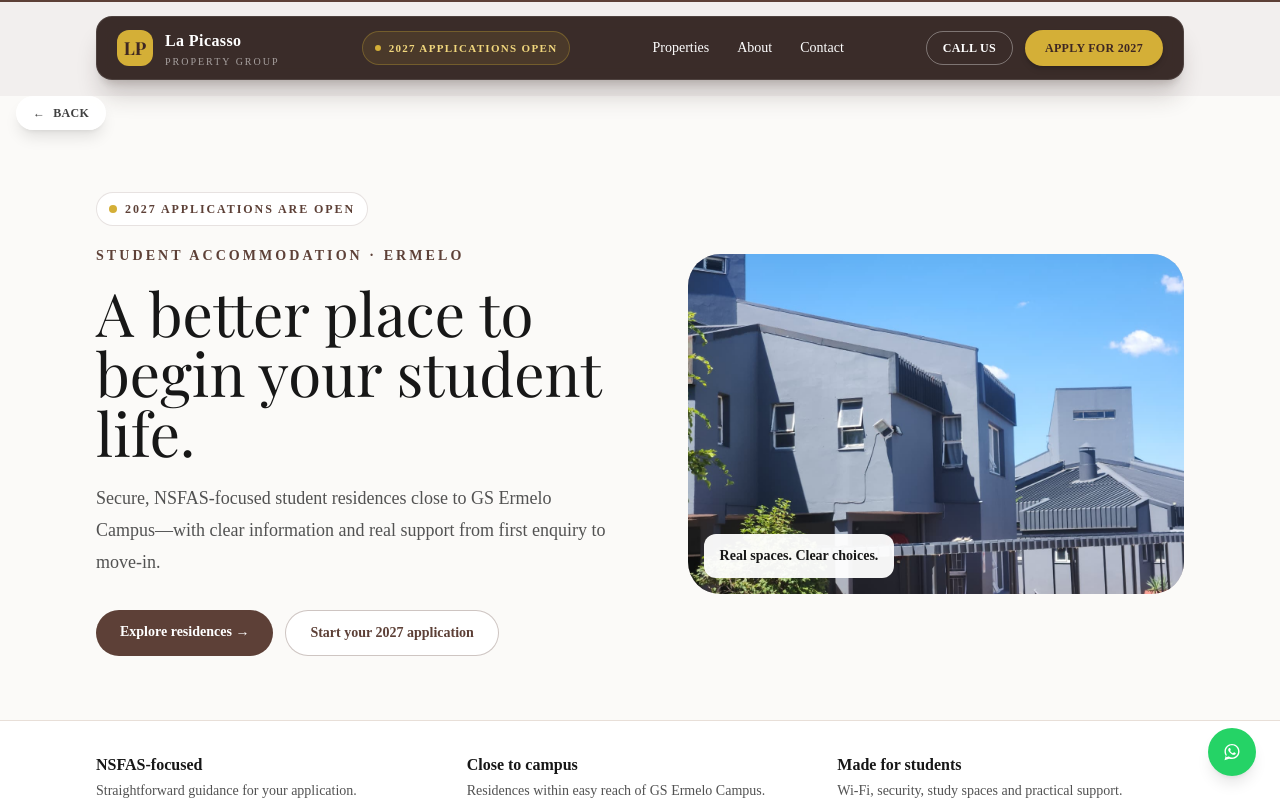
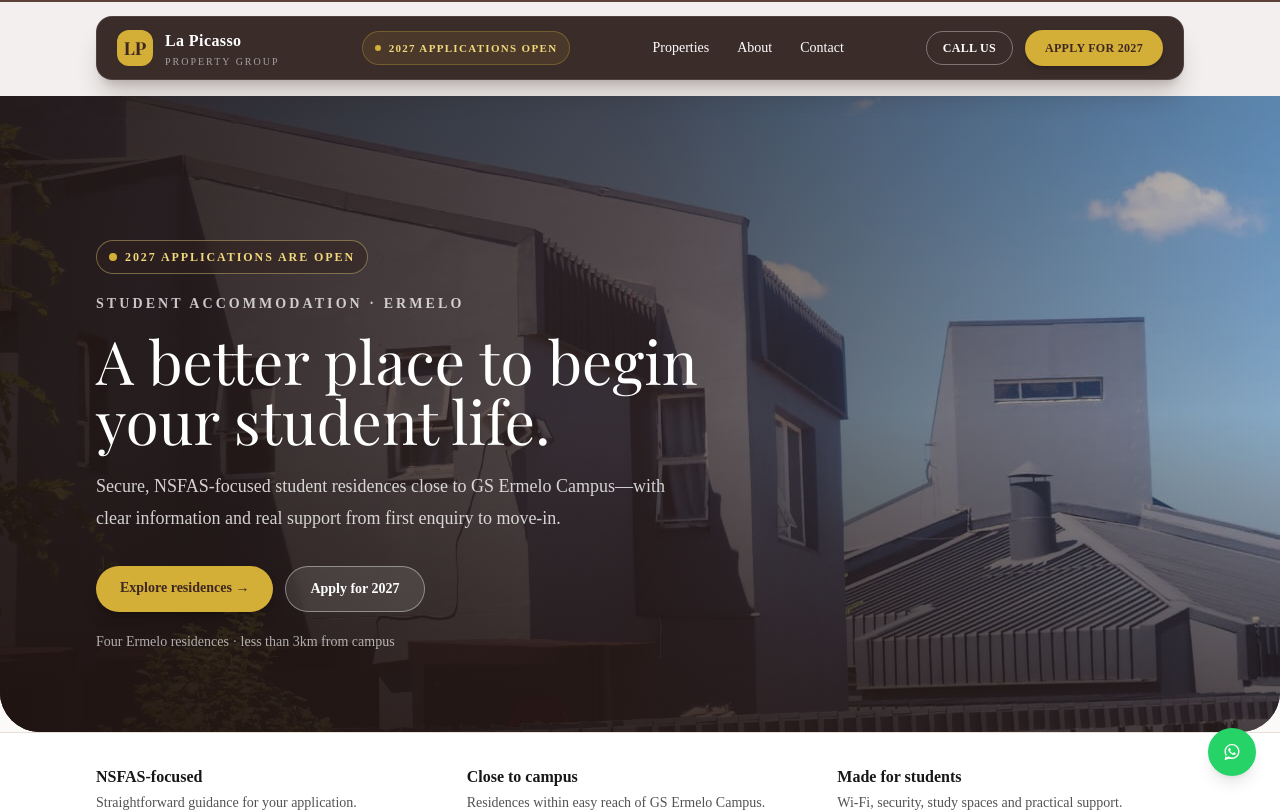
Before and after one commit to Nsukumanzini/la-picasso, a Next.js app: page / in a window 1280 px wide. Shown: the top 812 px of the page. Built offline with nearby package versions, Linux system fonts and the light colour scheme; a web font is replaced by a local one.

Commit message:
Use residence image as home hero background

```diff
--- a/src/app/layout.tsx
+++ b/src/app/layout.tsx
@@ -3,7 +3,6 @@ import { Playfair_Display, Inter } from "next/font/google";
 import "./globals.css";
 import Navbar from "@/components/navigation/Navbar";
 import MobileBottomBar from "@/components/navigation/MobileBottomBar";
-import GlobalBackButton from "@/components/navigation/GlobalBackButton";
 import Footer from "@/components/Footer";
 import WhatsAppButton from "@/components/WhatsAppButton";
 import ScrollProgress from "@/components/ui/ScrollProgress";
@@ -58,7 +57,6 @@ export default function RootLayout({
         <ToastProvider>
           <ScrollProgress />
           <Navbar />
-          <GlobalBackButton />
           <main className="min-h-screen pt-24 pb-24">{children}</main>
           <Footer />
           <WhatsAppButton />
--- a/src/app/page.tsx
+++ b/src/app/page.tsx
@@ -4,9 +4,20 @@ import { propertyRecords } from "@/components/properties/propertiesData";
 
 export default function HomePage() {
   return <div className="bg-[#fbfaf8] pb-20">
-    <section className="mx-auto grid max-w-6xl gap-10 px-4 pb-16 pt-14 sm:px-6 lg:grid-cols-[1fr_0.9fr] lg:items-center lg:pt-24 lg:px-8">
-      <div><div className="mb-5 inline-flex items-center gap-2 rounded-full border border-picasso-brown/15 bg-white px-3 py-2 text-xs font-semibold uppercase tracking-[0.16em] text-picasso-brown"><span className="h-2 w-2 rounded-full bg-[#D4AF37]" /> 2027 applications are open</div><p className="text-sm font-semibold uppercase tracking-[0.22em] text-picasso-brown">Student accommodation · Ermelo</p><h1 className="mt-4 max-w-xl font-serif text-5xl leading-[1.08] text-neutral-900 sm:text-6xl">A better place to begin your student life.</h1><p className="mt-5 max-w-lg text-lg leading-8 text-neutral-600">Secure, NSFAS-focused student residences close to GS Ermelo Campus—with clear information and real support from first enquiry to move-in.</p><div className="mt-8 flex flex-wrap gap-3"><Link href="/properties" className="rounded-full bg-picasso-brown px-6 py-3 text-sm font-semibold text-white">Explore residences <span aria-hidden="true">→</span></Link><Link href="/apply" className="rounded-full border border-picasso-brown/30 bg-white px-6 py-3 text-sm font-semibold text-picasso-brown">Start your 2027 application</Link></div></div>
-      <div className="relative min-h-[340px] overflow-hidden rounded-[2rem] bg-picasso-light"><Image src="/assets/properties/legends-lodge/outside-8.jpeg" alt="Exterior of Legends Lodge" fill priority className="object-cover" sizes="(max-width: 1024px) 100vw, 45vw" /><div className="absolute bottom-4 left-4 rounded-xl bg-white/95 px-4 py-3 text-sm font-semibold text-neutral-900">Real spaces. Clear choices.</div></div>
+    <section className="relative isolate min-h-[590px] overflow-hidden rounded-b-[2.5rem] bg-[#30211e]">
+      <Image src="/assets/properties/legends-lodge/outside-8.jpeg" alt="Exterior of Legends Lodge student residence" fill priority className="-z-20 object-cover" sizes="100vw" />
+      <div className="absolute inset-0 -z-10 bg-gradient-to-r from-[#201412]/90 via-[#2d1b17]/70 to-[#2d1b17]/25" />
+      <div className="absolute inset-0 -z-10 bg-gradient-to-t from-[#201412]/65 via-transparent to-[#201412]/10" />
+      <div className="relative mx-auto flex min-h-[590px] max-w-6xl items-end px-4 pb-16 pt-36 sm:px-6 lg:px-8 lg:pb-20">
+        <div className="max-w-2xl text-white">
+          <div className="mb-5 inline-flex items-center gap-2 rounded-full border border-[#f1d77d]/40 bg-[#30211e]/50 px-3 py-2 text-xs font-semibold uppercase tracking-[0.16em] text-[#f1d77d] backdrop-blur"><span className="h-2 w-2 rounded-full bg-[#D4AF37]" /> 2027 applications are open</div>
+          <p className="text-sm font-semibold uppercase tracking-[0.22em] text-white/75">Student accommodation · Ermelo</p>
+          <h1 className="mt-4 max-w-2xl font-serif text-5xl leading-[1.05] sm:text-6xl">A better place to begin your student life.</h1>
+          <p className="mt-5 max-w-xl text-lg leading-8 text-white/80">Secure, NSFAS-focused student residences close to GS Ermelo Campus—with clear information and real support from first enquiry to move-in.</p>
+          <div className="mt-8 flex flex-wrap gap-3"><Link href="/properties" className="rounded-full bg-[#D4AF37] px-6 py-3 text-sm font-semibold text-[#3E2723] shadow-lg shadow-black/20 transition hover:bg-[#f1d77d]">Explore residences <span aria-hidden="true">→</span></Link><Link href="/apply" className="rounded-full border border-white/40 bg-white/10 px-6 py-3 text-sm font-semibold text-white backdrop-blur transition hover:bg-white/20">Apply for 2027</Link></div>
+          <p className="mt-5 text-sm text-white/65">Four Ermelo residences · less than 3km from campus</p>
+        </div>
+      </div>
     </section>
     <section className="border-y border-[#e8dfd8] bg-white"><div className="mx-auto grid max-w-6xl gap-6 px-4 py-8 sm:grid-cols-3 sm:px-6 lg:px-8"><div><p className="font-semibold text-neutral-900">NSFAS-focused</p><p className="mt-1 text-sm text-neutral-600">Straightforward guidance for your application.</p></div><div><p className="font-semibold text-neutral-900">Close to campus</p><p className="mt-1 text-sm text-neutral-600">Residences within easy reach of GS Ermelo Campus.</p></div><div><p className="font-semibold text-neutral-900">Made for students</p><p className="mt-1 text-sm text-neutral-600">Wi-Fi, security, study spaces and practical support.</p></div></div></section>
     <section className="mx-auto max-w-6xl px-4 py-16 sm:px-6 lg:px-8"><div className="flex items-end justify-between gap-4"><div><p className="text-sm font-semibold uppercase tracking-[0.22em] text-picasso-brown">Choose your residence</p><h2 className="mt-2 font-serif text-3xl text-neutral-900">Four places to start</h2></div><Link href="/properties" className="hidden text-sm font-semibold text-picasso-brown sm:block">See all →</Link></div><div className="mt-8 grid gap-5 sm:grid-cols-2 lg:grid-cols-4">{propertyRecords.map((property)=><Link href={`/properties/${property.slug}`} key={property.id} className="group overflow-hidden rounded-2xl border border-[#e8dfd8] bg-white shadow-sm transition hover:-translate-y-1 hover:shadow-lg"><div className="relative h-44"><Image src={property.mainImage} alt={`${property.name} exterior`} fill className="object-cover transition group-hover:scale-105" sizes="(max-width: 640px) 100vw, 25vw" /></div><div className="p-4"><h3 className="font-semibold text-neutral-900">{property.name}</h3><p className="mt-2 text-sm text-neutral-600">{property.distance}</p><span className="mt-4 inline-block text-sm font-semibold text-picasso-brown">View details <span aria-hidden="true">→</span></span></div></Link>)}</div></section>
```
